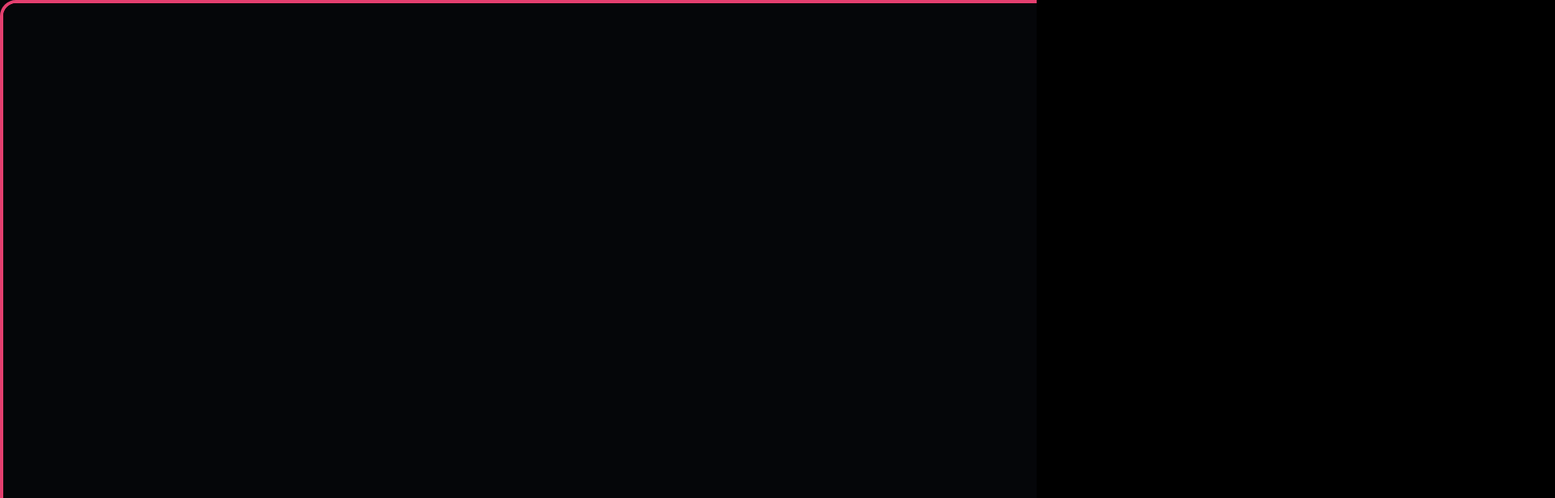
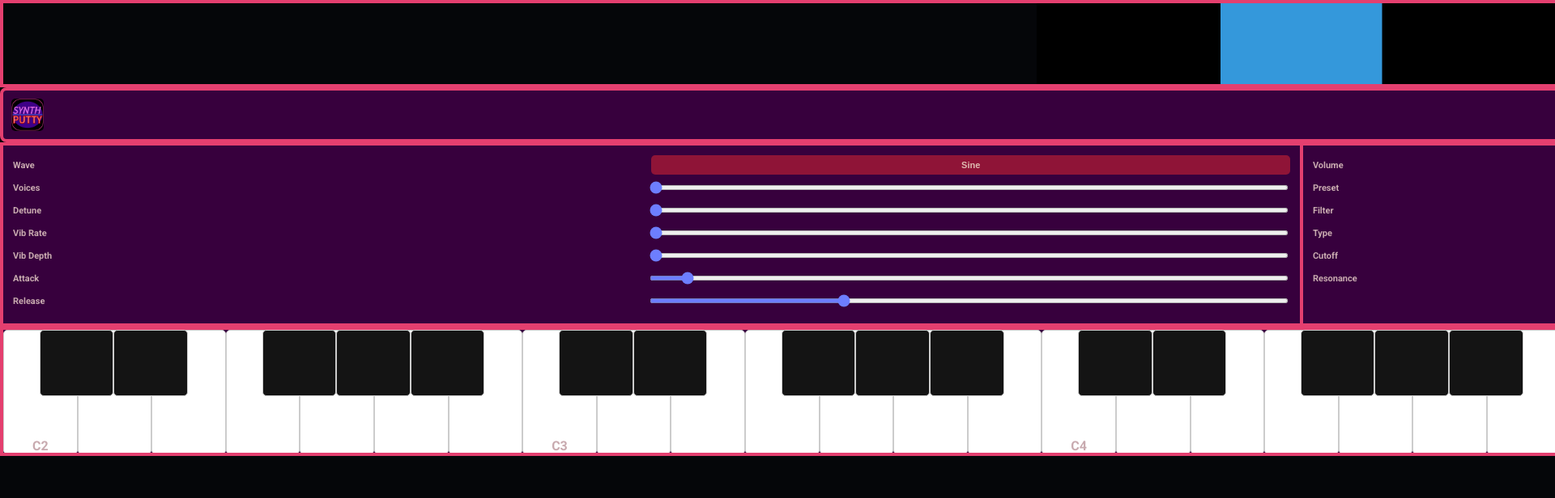
Before and after one commit to EvanCzako/SynthPutty, a React (Create React App) app: page / in a window 1280 px wide. Shown: the top 616 px of the page at 81% size, 1920 px wide, since content can reach past the window. Built offline with nearby package versions, Linux system fonts and the light colour scheme.

Commit message:
Test rectangle crap

```diff
--- a/src/App.module.css
+++ b/src/App.module.css
@@ -41,7 +41,7 @@
 	align-items: stretch;
 	height: 100vh;
 	width: 100%;
-	overflow: hidden;
+	overflow: visible;
 	flex: 1;
 }
 
@@ -63,14 +63,14 @@
 	}
 
 	.eqVisualizerWrapper {
-		grid-area: eq;
+		/* Removed as the wrapper div is no longer needed */
 		width: 100%;
 		height: 100%;
-		min-height: 0;
+		min-height: 0 !important; /* Allow shrinking below 116px */
 		border-radius: 0;
 		padding: 0;
 		align-self: stretch;
-		overflow: hidden;
+		overflow: visible;
 	}
 
 	.controlsAndKeyboardWrapper {
@@ -109,8 +109,10 @@
 	background-color: var(--color-black-1);
 	padding: 0;
 	border-radius: 20px;
-	min-height: 0;
-	border: 4px solid var(--color-mid-pink-1);
+	border: 4px solid var(--color-mid-pink-1) !important;
+	min-height: 0 !important; /* Allow shrinking below 116px */
+	border: none; /* Remove border to prevent size reduction */
+	padding: 4px; /* Add padding to visually simulate the border */
 	box-sizing: border-box;
 }
 
@@ -189,3 +191,10 @@
 		width: 100%;
 	}
 }
+
+@media (orientation: portrait) {
+    .eqVisualizerWrapper {
+        height: 100%; /* Expand to fill remaining vertical space */
+        flex: 1;
+    }
+}
--- a/src/App.tsx
+++ b/src/App.tsx
@@ -28,9 +28,7 @@
         <div className={styles.app}>
             <div className={styles.panel}>
 				<div className={styles.allControlPanels}>
-					<div className={styles.eqVisualizerWrapper}>
-						<EQVisualizer />
-					</div>
+					<EQVisualizer />
 
 					<div className={styles.topPanelsContainer}>
 						<MainControls />
@@ -38,14 +36,9 @@
 				</div>
 
 				<div className={styles.controlsAndKeyboardWrapper}>
-					<div className={styles.mainControlPanel}>
-						<SynthControls />
-					</div>
-
-					<div className={styles.keyboardContainer}>
-						<Keyboard />
-					</div>
-				</div>
+                    <SynthControls />
+                    <Keyboard />
+                </div>
             </div>
         </div>
     );
--- a/src/components/EQVisualizer.tsx
+++ b/src/components/EQVisualizer.tsx
@@ -1,187 +1,49 @@
 import { useEffect, useRef } from "react";
-import { useSynthStore } from "../store/synthStore";
-import { useFontStore } from "../store/fontStore";
 import styles from "../styles/EQVisualizer.module.css";
 
 export function EQVisualizer() {
     const canvasRef = useRef<HTMLCanvasElement>(null);
-    const wrapperRef = useRef<HTMLDivElement>(null);
-    const { filterType, filterCutoff, analyserNode } = useSynthStore();
-    const { fontSize, layout } = useFontStore();
-
-	useEffect(() => {
-		const handleResize = () => {
-			const canvas = canvasRef.current;
-			if (!canvas) return;
-
-			const ctx = canvas.getContext("2d");
-			if (!ctx) return;
-
-			const cssWidth = canvas.clientWidth;
-			const cssHeight = canvas.clientHeight;
-			const dpr = window.devicePixelRatio || 1;
-
-			// Only update if size actually changed to avoid unnecessary redraws
-			if (canvas.width !== cssWidth * dpr || canvas.height !== cssHeight * dpr) {
-				canvas.width = cssWidth * dpr;
-				canvas.height = cssHeight * dpr;
-				ctx.scale(dpr, dpr);
-			}
-		};
-
-		let resizeTimeout: number;
-		const throttledResize = () => {
-			clearTimeout(resizeTimeout);
-			resizeTimeout = window.setTimeout(handleResize, 50);
-		};
-
-		window.addEventListener("resize", throttledResize);
-		window.addEventListener("orientationchange", throttledResize);
-
-		handleResize(); // initial call
-
-		return () => {
-			window.removeEventListener("resize", throttledResize);
-			window.removeEventListener("orientationchange", throttledResize);
-			clearTimeout(resizeTimeout);
-		};
-	}, []);
-
 
     useEffect(() => {
-
-        if (!analyserNode) return;
-
         const canvas = canvasRef.current;
         if (!canvas) return;
 
         const ctx = canvas.getContext("2d");
         if (!ctx) return;
 
-        const bufferLength = analyserNode.frequencyBinCount;
-        const dataArray = new Uint8Array(bufferLength);
+        const fixedWidth = 200; // Fixed width of the rectangle
+        const fixedHeight = 100; // Fixed height of the rectangle
 
-		let animationId: number;
-        const draw = () => {
+        const drawRectangle = () => {
+            const parent = canvas.parentElement;
+            if (!parent) return;
 
-            animationId = requestAnimationFrame(draw);
-            analyserNode.getByteFrequencyData(dataArray);
+            const parentWidth = parent.clientWidth;
+            const parentHeight = parent.clientHeight;
 
-            // Get layout size in CSS pixels (recalculate each frame for responsive resizing)
-            const cssWidth = canvas.clientWidth;
-            const cssHeight = canvas.clientHeight;
+            canvas.width = parentWidth;
+            canvas.height = parentHeight;
 
-            // Handle HiDPI displays
-            const dpr = window.devicePixelRatio || 1;
+            ctx.clearRect(0, 0, canvas.width, canvas.height);
+            ctx.fillStyle = "#3498db"; // Blue color
 
-            // Update canvas dimensions if they changed
-            if (canvas.width !== cssWidth * dpr || canvas.height !== cssHeight * dpr) {
-                canvas.width = cssWidth * dpr;
-                canvas.height = cssHeight * dpr;
-                ctx.scale(dpr, dpr);
-            }
+            const x = (canvas.width - fixedWidth) / 2;
+            const y = (canvas.height - fixedHeight) / 2;
 
-            const width = cssWidth;
-            const height = cssHeight;
-
-            ctx.clearRect(0, 0, width, height);
-
-            const nyquist = analyserNode.context.sampleRate / 2;
-            const logMin = Math.log10(20);
-            const logMax = Math.log10(nyquist);
-
-            // Draw frequency tick marks BELOW the graph
-            const paddingBottom = 50; // reserve 30px for tick labels
-            const usableHeight = height - paddingBottom;
-            const tickY = usableHeight + 5; // position ticks below the graph
-            const tickHeight = 6;
-
-            ctx.strokeStyle = "#888";
-            ctx.fillStyle = "#aaa";
-            ctx.lineWidth = 1;
-            ctx.font = `${fontSize}px sans-serif`;
-            ctx.textAlign = "center";
-
-            const freqs = [
-                20, 50, 100, 200, 500, 1000, 2000, 5000, 10000, 20000,
-            ];
-
-            for (const freq of freqs) {
-                if (freq > nyquist) continue;
-
-                const logFreq = Math.log10(freq);
-                const x = ((logFreq - logMin) / (logMax - logMin)) * width;
-
-                ctx.beginPath();
-                ctx.moveTo(x, tickY);
-                ctx.lineTo(x, tickY + tickHeight);
-                ctx.stroke();
-
-                const label = freq >= 1000 ? `${freq / 1000}k` : `${freq}`;
-                ctx.fillText(label, x, tickY + tickHeight + 12);
-            }
-
-            // Axis label for frequency (centered below ticks)
-            ctx.fillStyle = "#ccc";
-            ctx.font = `bold ${fontSize}px sans-serif`;
-            ctx.textAlign = "center";
-            ctx.fillText("Freq (Hz)", width / 2, height - 5);
-
-            // Draw horizontal center line
-            ctx.strokeStyle = "#444";
-            ctx.lineWidth = 1;
-            // Draw frequency spectrum with shading under the curve
-            ctx.beginPath();
-            ctx.strokeStyle = "#0af";
-            ctx.fillStyle = "rgba(0, 136, 255, 0.3)"; // semi-transparent blue
-            ctx.lineWidth = 2;
-
-            for (let x = 0; x < width; x++) {
-                const logFreq = logMin + (x / width) * (logMax - logMin);
-                const freq = Math.pow(10, logFreq);
-                const bin = (freq / nyquist) * bufferLength;
-
-                const indexLow = Math.floor(bin);
-                const indexHigh = Math.min(indexLow + 1, bufferLength - 1);
-                const magLow = dataArray[indexLow] ?? 0;
-                const magHigh = dataArray[indexHigh] ?? 0;
-
-                const frac = bin - indexLow;
-                const magnitude = 0.9 * (magLow + frac * (magHigh - magLow));
-
-                const v = magnitude / 255;
-                const y = usableHeight - v * usableHeight;
-
-                if (x === 0) {
-                    ctx.moveTo(x, y);
-                } else {
-                    ctx.lineTo(x, y);
-                }
-            }
-            // Close path down to baseline and back to start
-            ctx.lineTo(width - 1, usableHeight);
-            ctx.lineTo(0, usableHeight);
-            ctx.closePath();
-
-            // Fill the area under the curve
-            // Create a horizontal gradient from left (low freq) to right (high freq)
-            const fillGradient = ctx.createLinearGradient(0, 0, width, 0);
-            fillGradient.addColorStop(0.0, "rgba(149, 0, 255, 0.8)"); // Low freq - Blue
-            fillGradient.addColorStop(0.5, "rgba(255, 85, 0, 0.8)"); // Mid freq - Green
-            fillGradient.addColorStop(1.0, "rgba(255, 155, 240, 0.8)"); // High freq - Red
-
-            ctx.fillStyle = fillGradient;
-            ctx.fill();
-
-            // Then stroke the curve line on top
-            ctx.stroke();
+            ctx.fillRect(x, y, fixedWidth, fixedHeight);
         };
 
-        draw();
-		return () => {
-			cancelAnimationFrame(animationId);
-		};
-    }, [analyserNode, fontSize, layout]);
+        drawRectangle();
+        window.addEventListener("resize", drawRectangle);
 
-    return <canvas ref={canvasRef} className={styles.canvas} />;
+        return () => {
+            window.removeEventListener("resize", drawRectangle);
+        };
+    }, []);
+
+    return (
+        <div className={styles.wrapper}>
+            <canvas ref={canvasRef} className={styles.canvas} />
+        </div>
+    );
 }
--- a/src/styles/EQVisualizer.module.css
+++ b/src/styles/EQVisualizer.module.css
@@ -1,21 +1,22 @@
 @import './variables.module.css';
 
 .wrapper {
-	width: 100%;
-	height: 100%;
-	display: flex;
-	flex-direction: column;
-	min-height: 0;
+    /* Ensure the wrapper expands vertically */
+    height: 100%;
+    flex: 1;
+    display: flex;
+    justify-content: center;
+    align-items: center;
+    border: 4px solid var(--color-mid-pink-1);
+    box-sizing: border-box;
+    overflow: hidden;
 }
 
 .canvas {
-    width: 100%;
-    height: 100%;
-    display: block;
-    border: none;
-    background-color: var(--color-black-1);
-	border-radius: 0;
-	padding: 0;
-	box-sizing: border-box;
-	min-height: 0;
+    /* Styles for the canvas element */
+    width: 200px !important;
+    height: 100px !important;
+    min-height: unset !important;
+    min-width: unset !important;
+    object-fit: none;
 }
```
